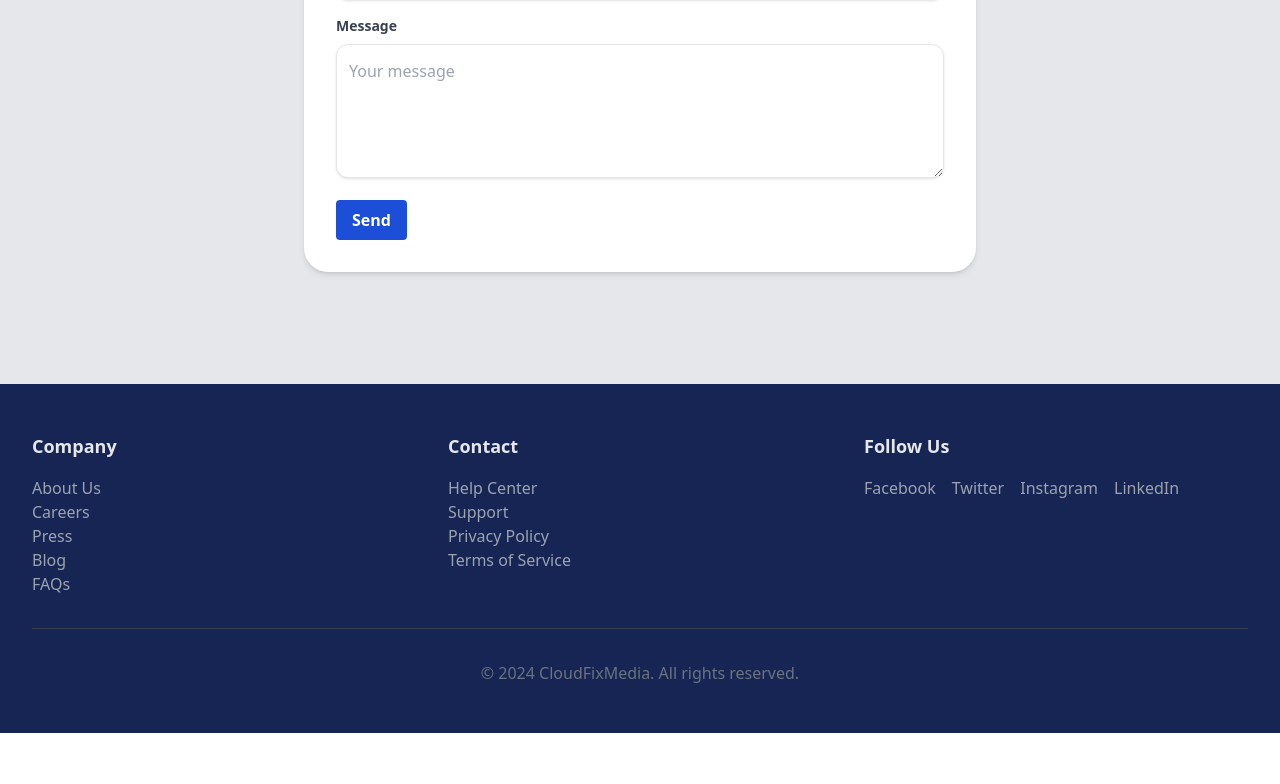
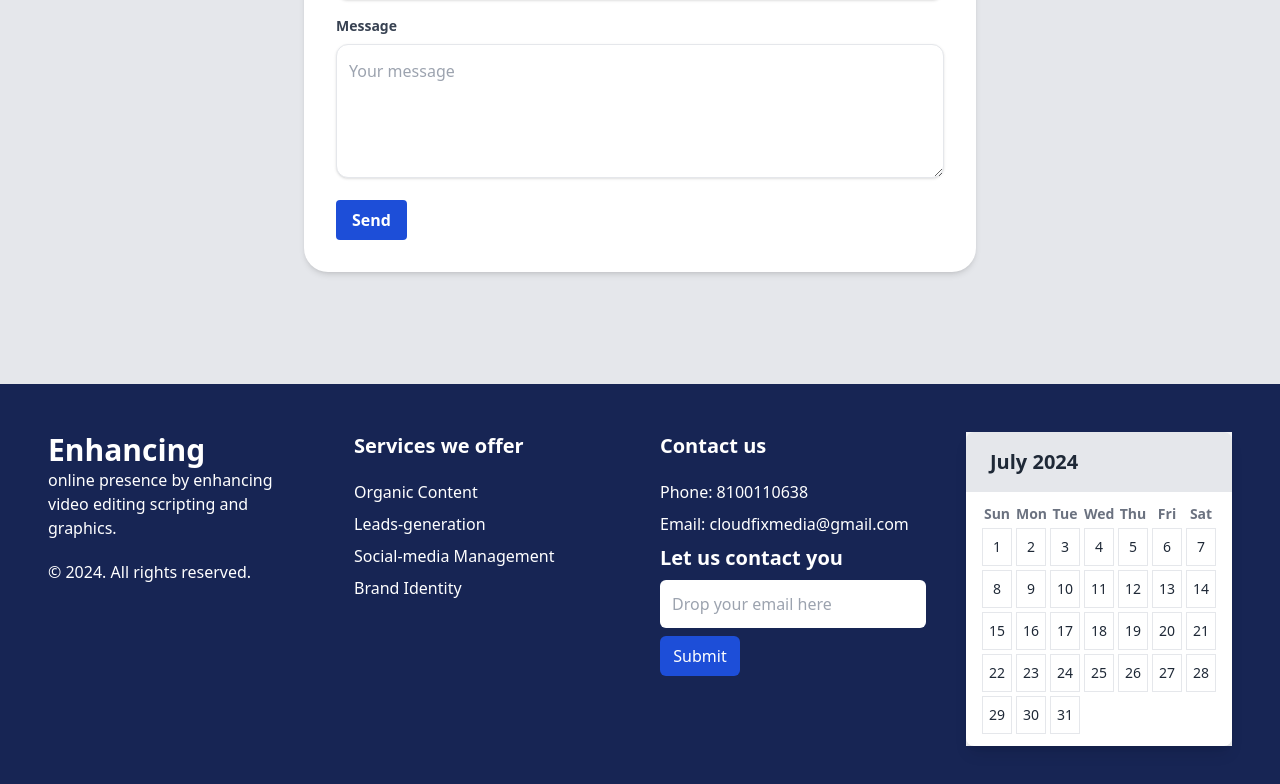
Before and after one commit to saikat-rog/cloudfixmedia, a React (Create React App) app: page /contact in a window 1280 px wide. Shown: the part 534-1318 px from the top of the page. Before the commit the page ends 1267 px from the top, so only its background shows below. Built offline with nearby package versions, Linux system fonts and the light colour scheme.

Commit message:
"Updated color scheme and layout for About, Contacts, Services, and Footer components"

```diff
--- a/src/components/About.js
+++ b/src/components/About.js
@@ -3,7 +3,7 @@ import React from "react";
 const About = () => {
   return (
     <div className=" h-screen flex flex-col justify-center items-center text-center font-regular mx-10 md:mx-52">
-      <div className=" text-4xl md:text-8xl font-semibold text-blue-700">About Us</div>
+      <div className=" text-4xl md:text-8xl font-semibold text-blue-900">About Us</div>
       <div className=" text-xl md:text-3xl">
         Cloudfix Media emerged from a fervor for creative expression and a
         vision to consolidate all media services under one roof. Our founders
--- a/src/components/Contacts.js
+++ b/src/components/Contacts.js
@@ -3,7 +3,7 @@ import React from 'react';
 const Contacts = () => {
   return (
     <div className='min-h-screen flex flex-col justify-center items-center bg-gray-200 p-12 md:p-28'>
-      <h1 className='text-7xl text-blue-700 mb-10 font-semibold'>Contact</h1>
+      <h1 className='text-7xl text-blue-900 mb-10 font-semibold'>Contact</h1>
       <form className=' bg-white shadow-md rounded-3xl p-8 w-full max-w-2xl'>
         <div className='mb-4'>
           <label className='block text-gray-700 text-sm font-bold mb-2 rounded-xl' htmlFor='name'>
--- a/src/components/Services.js
+++ b/src/components/Services.js
@@ -1,6 +1,12 @@
 import React from "react";
 import { FontAwesomeIcon } from "@fortawesome/react-fontawesome";
-import { faLeaf, faBullhorn, faShareAlt, faIdBadge, faLightbulb } from "@fortawesome/free-solid-svg-icons";
+import {
+  faLeaf,
+  faBullhorn,
+  faShareAlt,
+  faIdBadge,
+  faLightbulb,
+} from "@fortawesome/free-solid-svg-icons";
 
 const Services = () => {
   const services = [
@@ -47,9 +53,13 @@ const Services = () => {
 
   return (
     <div className="min-h-screen w-full p-20 md:p-28">
-      <div className="flex flex-col items-center text-4xl md:text-8xl text-blue-700 font-semibold">
+      {/* Our Services */}
+      <div>
+        {/* Our services title */}
+        <div className="flex flex-col items-center text-4xl md:text-8xl text-blue-900 font-semibold">
           Our Services
         </div>
+        {/* Our services description */}
         <div className="flex flex-wrap justify-center gap-8 pt-16">
           {services.map((item) => (
             <div
@@ -58,10 +68,15 @@ const Services = () => {
             >
               <FontAwesomeIcon icon={item.logo} size="2x" className="mb-4" />
               <div className="font-bold text-xl mb-2">{item.title}</div>
-            <p className="text-gray-700 text-base group-hover:text-white">{item.description}</p>
+              <p className="text-gray-700 text-base group-hover:text-white">
+                {item.description}
+              </p>
             </div>
           ))}
         </div>
+      </div>
+      {/* Our triangle rule */}
+
     </div>
   );
 };
--- a/src/components/subcomponents/Footer.js
+++ b/src/components/subcomponents/Footer.js
@@ -1,41 +1,77 @@
-import React from 'react';
+import React from "react";
 
 const Footer = () => {
   return (
-    <footer className=" bg-blue-950 text-gray-200 py-12">
-      <div className="max-w-7xl mx-auto px-4 sm:px-6 lg:px-8">
-        <div className="grid grid-cols-2 md:grid-cols-3 gap-8">
-          <div>
-            <h3 className="text-lg font-bold mb-4">Company</h3>
-            <ul>
-              <li className="text-gray-400 hover:text-white">About Us</li>
-              <li className="text-gray-400 hover:text-white">Careers</li>
-              <li className="text-gray-400 hover:text-white">Press</li>
-              <li className="text-gray-400 hover:text-white">Blog</li>
-              <li className="text-gray-400 hover:text-white">FAQs</li>
-            </ul>
-          </div>
-          <div>
-            <h3 className="text-lg font-bold mb-4">Contact</h3>
-            <ul>
-              <li className="text-gray-400 hover:text-white">Help Center</li>
-              <li className="text-gray-400 hover:text-white">Support</li>
-              <li className="text-gray-400 hover:text-white">Privacy Policy</li>
-              <li className="text-gray-400 hover:text-white">Terms of Service</li>
-            </ul>
-          </div>
-          <div>
-            <h3 className="text-lg font-bold mb-4">Follow Us</h3>
-            <ul className="flex space-x-4">
-              <li className="text-gray-400 hover:text-white"><i className="fab fa-facebook-f"></i> Facebook</li>
-              <li className="text-gray-400 hover:text-white"><i className="fab fa-twitter"></i> Twitter</li>
-              <li className="text-gray-400 hover:text-white"><i className="fab fa-instagram"></i> Instagram</li>
-              <li className="text-gray-400 hover:text-white"><i className="fab fa-linkedin-in"></i> LinkedIn</li>
-            </ul>
+    <footer className=" bg-blue-950 text-white p-4 md:p-12">
+      <div className=" grid grid-cols-2 md:grid-cols-4 gap-8 md:gap-10">
+        {/* Grid1: Brand Statement */}
+        <div className="">
+          <div className=" flex flex-col gap-5">
+            <p>
+              <span className=" text-3xl font-bold">Enhancing</span>
+              <br />
+              online presence by enhancing video editing scripting and graphics.
+            </p>
+            <div>&copy; 2024. All rights reserved.</div>
           </div>
         </div>
-        <div className="border-t border-gray-700 mt-8 pt-8 text-center text-gray-500">
-          &copy; 2024 CloudFixMedia. All rights reserved.
+        {/* Grid2: Services*/}
+        <div className=" flex flex-col gap-5">
+          <h3 className=" text-xl font-bold">Services we offer</h3>
+          <div className=" flex flex-col gap-2">
+            <div>Organic Content</div>
+            <div> Leads-generation</div>
+            <div> Social-media Management</div>
+            <div> Brand Identity </div>
+          </div>
+        </div>
+        {/* Grid3: Contact */}
+        <div className=" flex flex-col gap-5">
+          <h3 className=" text-xl font-bold">Contact us</h3>
+          <div className=" flex flex-col gap-2">
+            <div>Phone: 8100110638</div>
+            <div>Email: cloudfixmedia@gmail.com</div>
+            <div className=" flex flex-col justify-start gap-2">
+              <h3 className=" text-xl font-semibold">Let us contact you</h3>
+              <input
+                className=" rounded-md p-3 max-w-80"
+                placeholder="Drop your email here"
+              ></input>
+              <button className=" bg-blue-700 rounded-md p-2 w-20">Submit</button>
+            </div>
+          </div>
+        </div>
+        {/* Grid4: Appointment schedule */}
+        <div className="flex bg-gray-100">
+          <div className="max-w-lg w-full bg-white shadow-lg rounded-lg overflow-hidden">
+            {/* Calendar Header */}
+            <div className="bg-gray-200 px-6 py-4">
+              <h2 className="text-xl font-bold text-gray-800">July 2024</h2>
+            </div>
+
+            {/* Calendar Body */}
+            <div className="grid grid-cols-7 gap-1 px-4 py-3">
+              {/* Days of the week */}
+              {["Sun", "Mon", "Tue", "Wed", "Thu", "Fri", "Sat"].map((day) => (
+                <div
+                  key={day}
+                  className="text-sm text-gray-500 font-semibold text-center"
+                >
+                  {day}
+                </div>
+              ))}
+
+              {/* Days grid */}
+              {Array.from({ length: 31 }, (_, i) => i + 1).map((day) => (
+                <div
+                  key={day}
+                  className="text-sm text-gray-800 font-medium text-center py-2 border border-gray-200"
+                >
+                  {day}
+                </div>
+              ))}
+            </div>
+          </div>
         </div>
       </div>
     </footer>
```
Also changed, not shown: 2 other files (tests, documents, lock files or other folders). Lines whose indentation alone changed are shown as unchanged.
